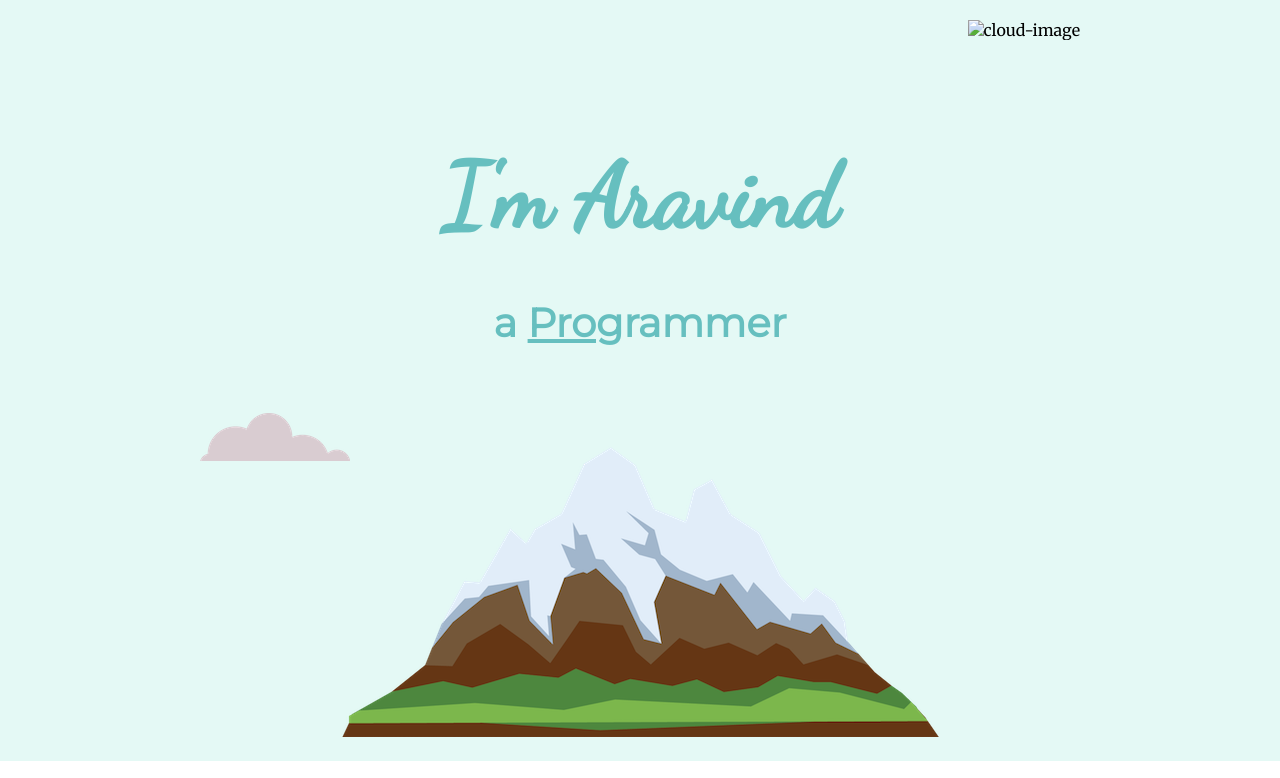
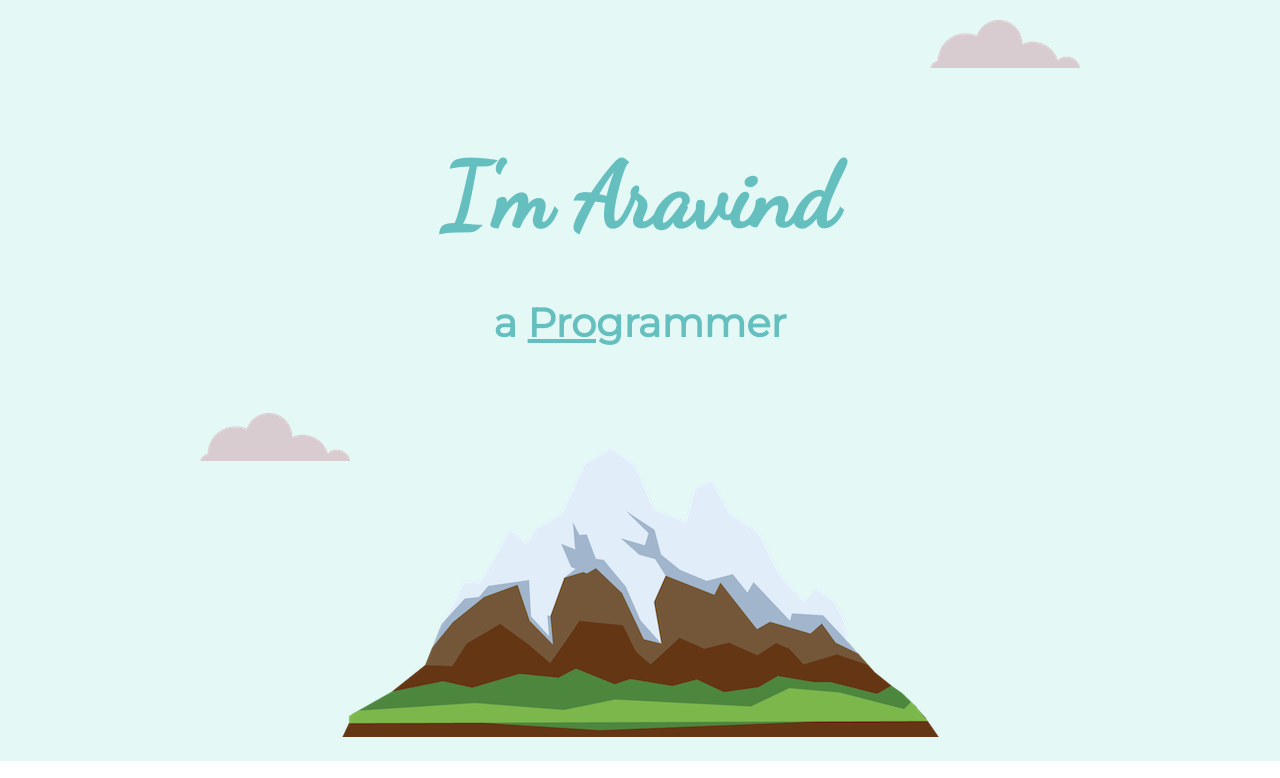
Before and after one commit to Arvnd147/CSS-Resume, a plain HTML site: page index.html in a window 1280 px wide. Shown: the top 778 px of the page. Drawn offline with Linux system fonts and the light colour scheme; the site is published under a folder, as on GitHub Pages, so addresses that start at the root find nothing.

Commit message:
Update index.html

```diff
--- a/index.html
+++ b/index.html
@@ -15,7 +15,7 @@
 </head>
 <body>
   <div class="top-container">
-    <img class="top-cloud" src="/images/cloud.png" alt="cloud-image">
+    <img class="top-cloud" src="images/cloud.png" alt="cloud-image">
     <h1>I'm Aravind</h1>
     <h2>a <span class="pro">Pro</span>grammer</h2>
     <img class="bottom-cloud" src="images/cloud.png" alt="cloud-image">
```
